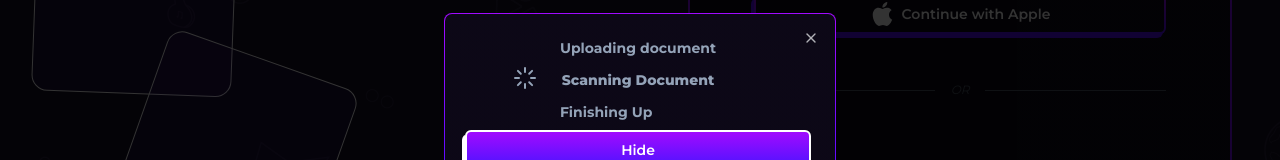
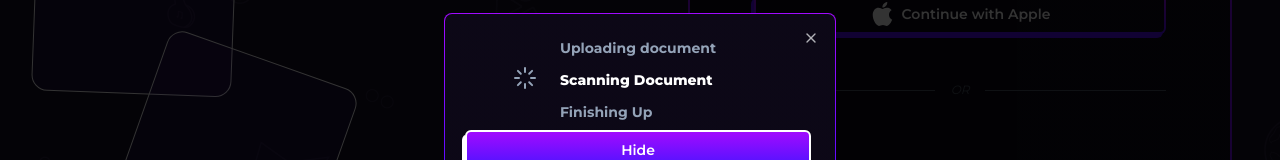
Before and after one commit to NengakDakup/sage-app, a Next.js app: page /auth/login in a window 1280 px wide. Both pictures are taken after a click on the button "Open". Shown: the part 296-456 px from the top of the page. Built offline with nearby package versions, Linux system fonts and the light colour scheme.

Commit message:
uppdating

```diff
--- a/components/AddCourseProgressBar.js
+++ b/components/AddCourseProgressBar.js
@@ -21,7 +21,7 @@ const AddCourseProgressBar = () => {
         <div className='flex flex-col justify-center items-center gap-2'>
             <div className='flex flex-col gap-3'>
                 <p className='font-bold'>Uploading document</p>
-                <div className='flex justify-center items-center gap-2'><p className='font-extrabold'>Scanning Document</p></div>
+                <p className='font-extrabold text-white'>Scanning Document</p>
                 <p className='font-bold'>Finishing Up</p>
             </div>
             <Button variant="light" className="w-full">Hide</Button>
```
